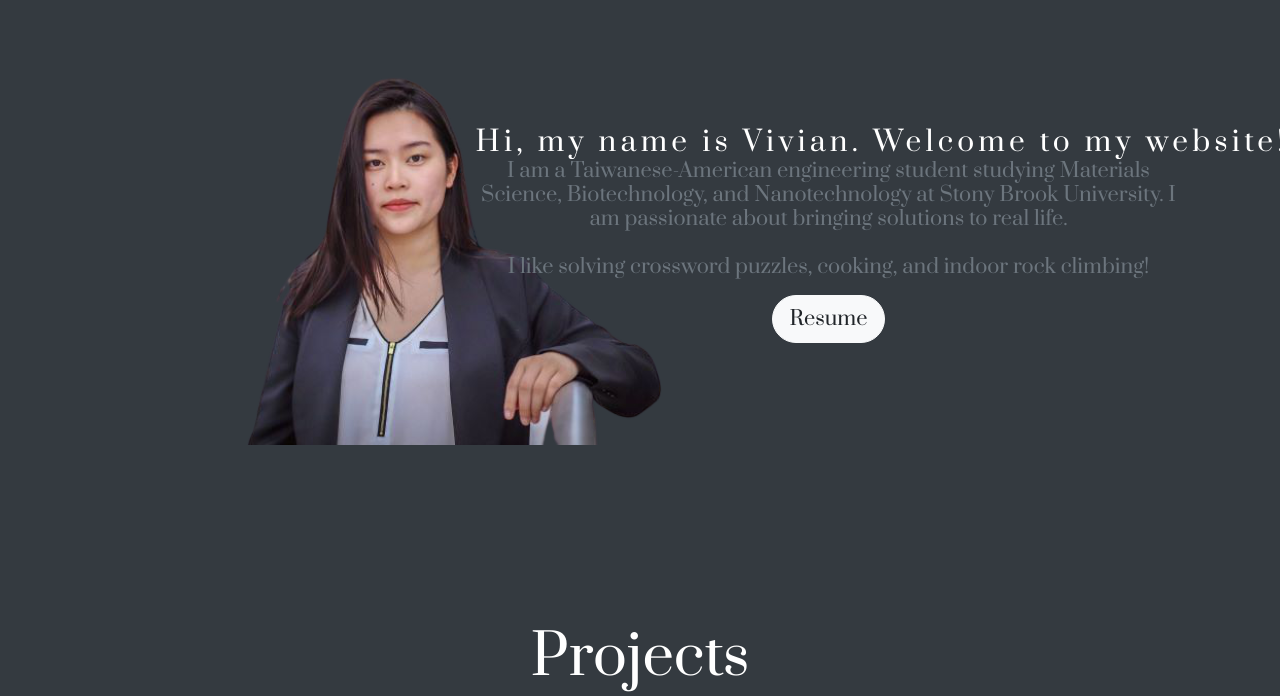
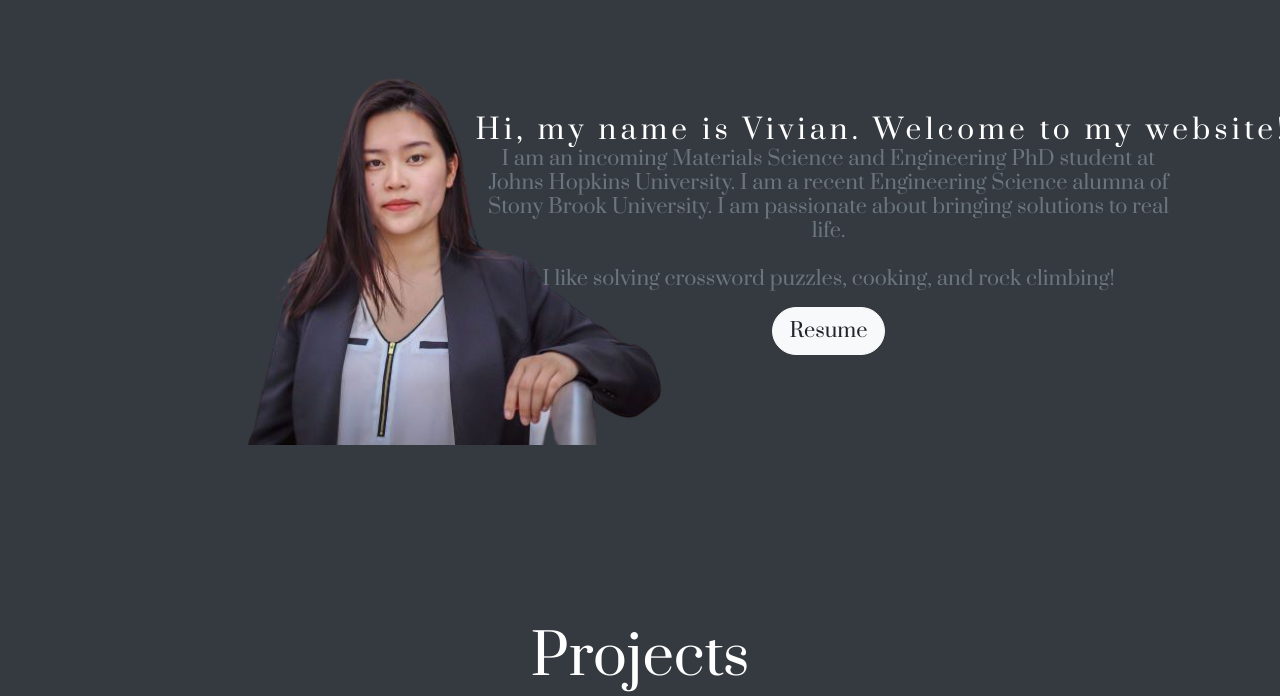
Before and after one commit to vivian-h-su/vivian-h-su.github.io, a plain HTML site: page index.html in a window 1280 px wide. Shown: the part 85-781 px from the top of the page. Drawn offline with nearby package versions, Linux system fonts and the light colour scheme.

Commit message:
Update index.html

```diff
--- a/index.html
+++ b/index.html
@@ -66,9 +66,9 @@
                         <h3>Hi, my name is Vivian. Welcome to my website!</h3>
                     </div>
                     <h5 class="text-muted">
-                        I am a Taiwanese-American engineering student studying Materials Science, Biotechnology, and Nanotechnology at Stony Brook University. I am passionate about bringing solutions to real life.
+                        I am an incoming Materials Science and Engineering PhD student at Johns Hopkins University. I am a recent Engineering Science alumna of Stony Brook University. I am passionate about bringing solutions to real life.
                         <br><br>
-                        I like solving crossword puzzles, cooking, and indoor rock climbing!
+                        I like solving crossword puzzles, cooking, and rock climbing!
 
                     </h5>
                     <a class="btn btn-light btn-lg rounded-pill mt-2" target="_blank" href="Vivian_H_Su_Spring_2022_Engineering_Resume.pdf">
```
